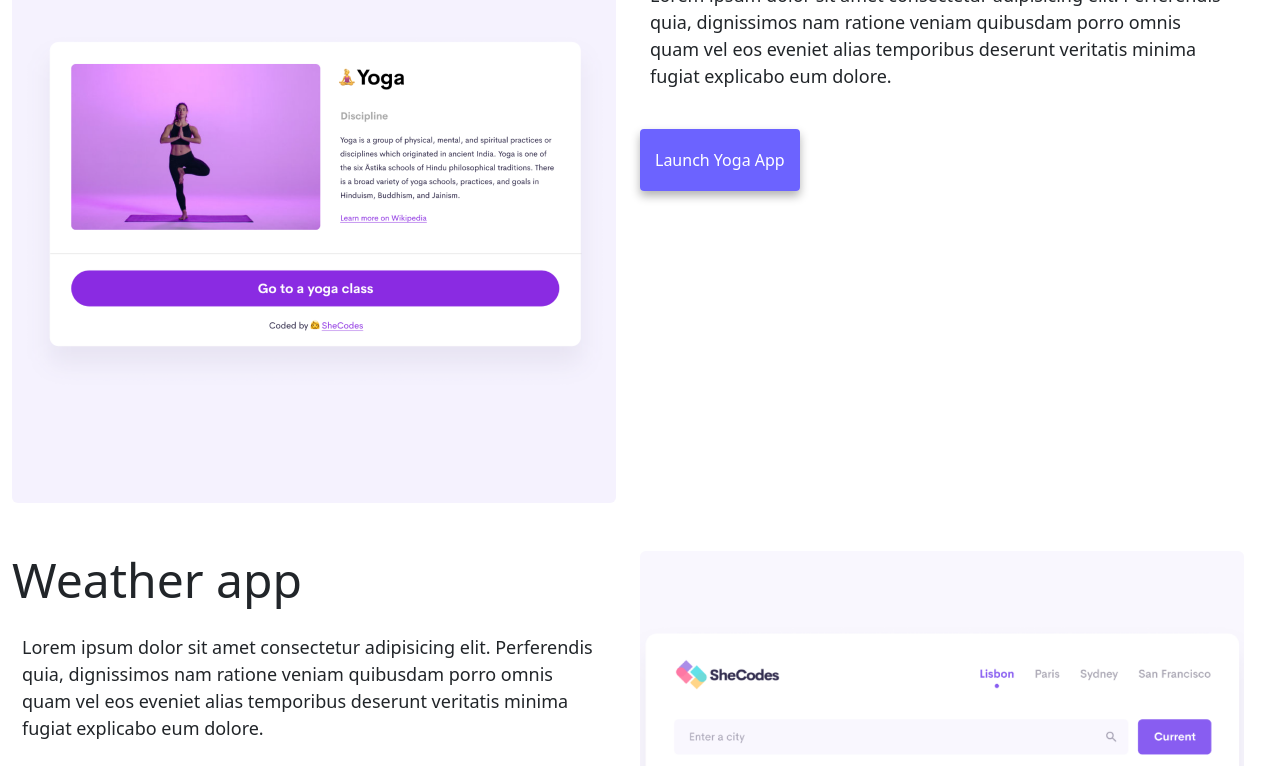
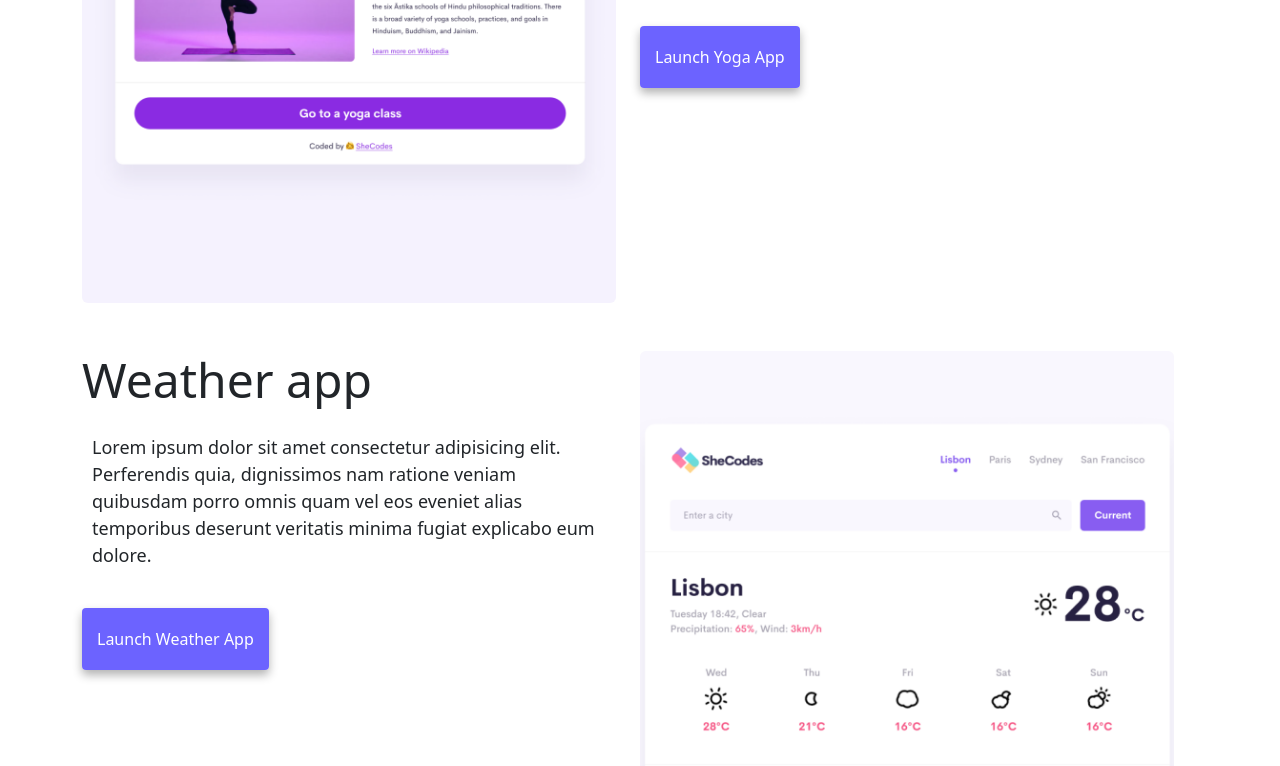
Before and after one commit to laurabatlle/portfolio-Laura-Batlle, a website: page index.html in a window 1280 px wide. Shown: the part 579-1345 px from the top of the page. Drawn offline with nearby package versions, Linux system fonts and the light colour scheme.

Commit message:
fixed margin

```diff
--- a/style.css
+++ b/style.css
@@ -6,7 +6,7 @@
 
 body {
   display: block;
-  margin-top: 100px;
+  margin-top: 100px auto;
 }
 
 h1,
@@ -91,8 +91,7 @@ p {
 .container {
   margin-top: 30px;
   display: block;
-  margin-right: auto;
-  margin-left: auto;
+  margin: 0 auto;
   max-width: 100%;
   margin-bottom: 30px;
 }
@@ -127,7 +126,7 @@ p {
 }
 
 @media (max-widht: 576px) {
-  .mb-3 h2 {
+  h2 {
     text-align: center;
   }
   p {
@@ -139,3 +138,9 @@ p {
     margin: 0 20px;
   }
 }
+
+@media (min-width: 1200px) {
+  .container {
+    max-width: 1140px;
+  }
+}
```
